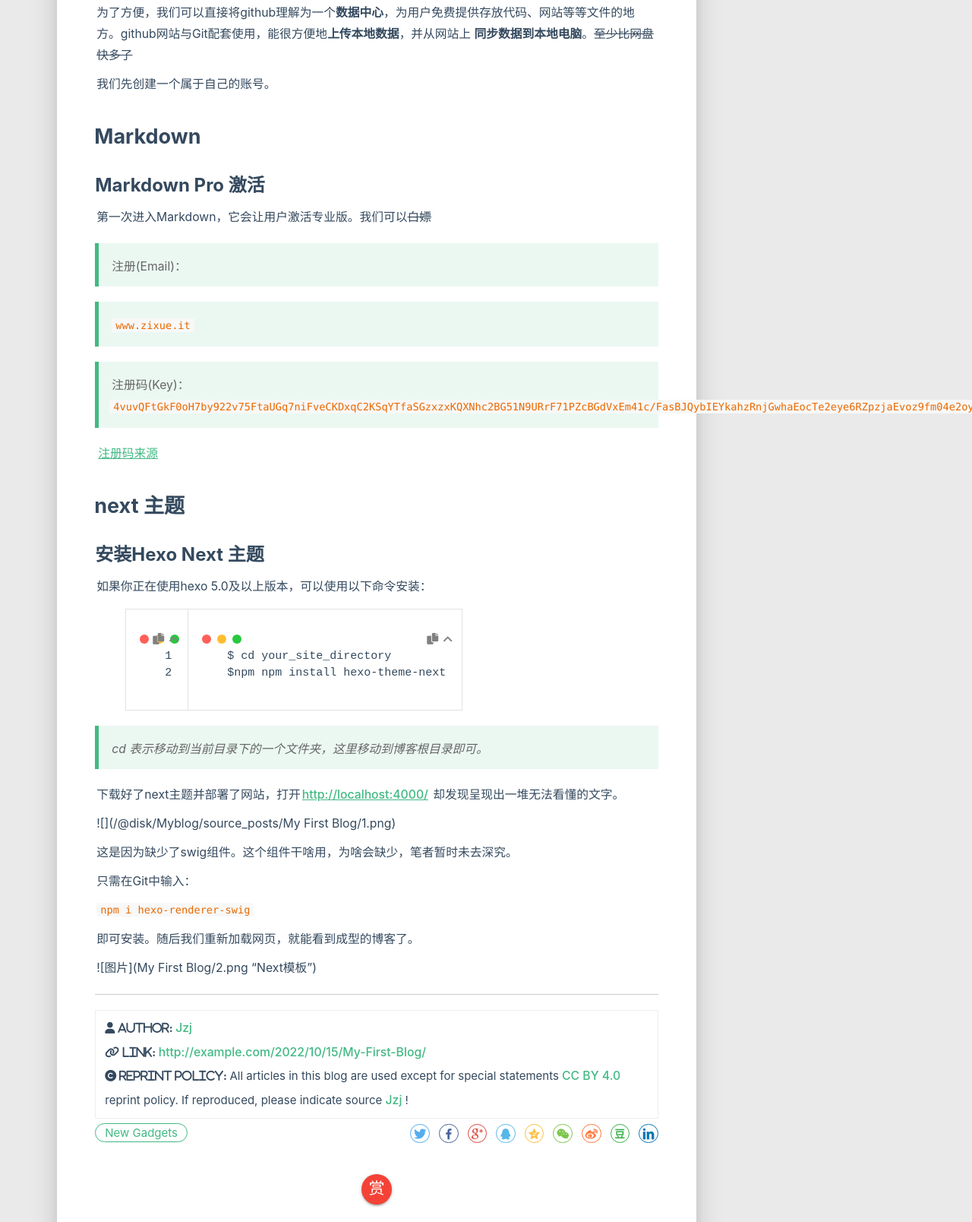
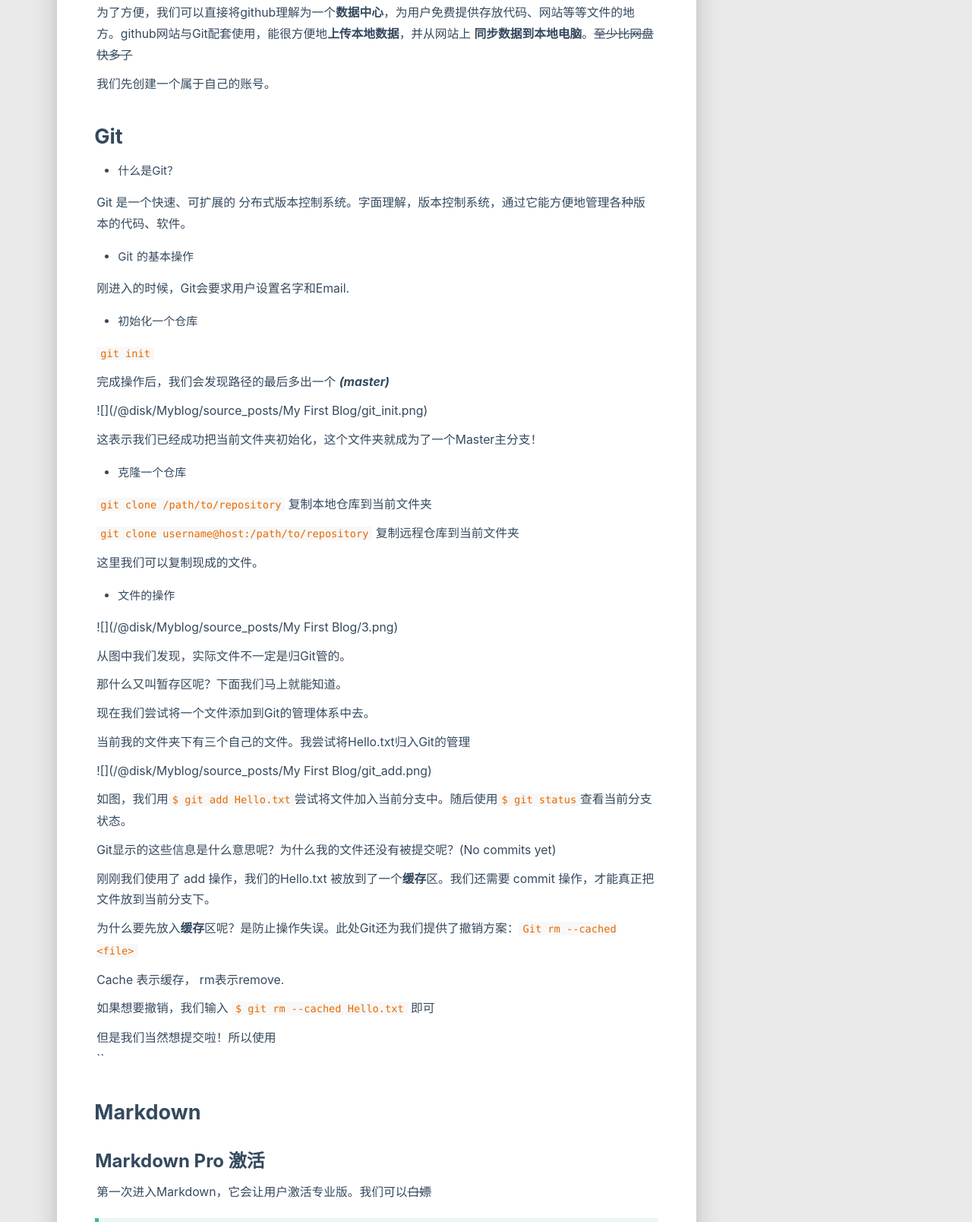
Before and after one commit to Tsumgo/Tsumgo.github.io, a plain HTML site: page 2022/10/15/My-First-Blog/index.html in a window 1280 px wide. Shown: the part 872-2480 px from the top of the page at 76% size. Drawn offline with Linux system fonts and the light colour scheme; some packages are replaced by stand-ins of ours; no server answers; a script that the page names is missing.

Commit message:
Site updated: 2022-10-17 23:41:10

```diff
--- a/2022/10/15/My-First-Blog/index.html
+++ b/2022/10/15/My-First-Blog/index.html
@@ -411,6 +411,43 @@
 </ul>
 <p>为了方便，我们可以直接将github理解为一个<strong>数据中心</strong>，为用户免费提供存放代码、网站等等文件的地方。github网站与Git配套使用，能很方便地<strong>上传本地数据</strong>，并从网站上 <strong>同步数据到本地电脑</strong>。<del>至少比网盘快多了</del></p>
 <p>我们先创建一个属于自己的账号。</p>
+<h2 id="Git"><a href="#Git" class="headerlink" title="Git"></a>Git</h2><ul>
+<li>什么是Git？</li>
+</ul>
+<p>Git  是一个快速、可扩展的 分布式版本控制系统。字面理解，版本控制系统，通过它能方便地管理各种版本的代码、软件。</p>
+<ul>
+<li>Git 的基本操作</li>
+</ul>
+<p>刚进入的时候，Git会要求用户设置名字和Email.</p>
+<ul>
+<li>初始化一个仓库</li>
+</ul>
+<p><code>git init</code></p>
+<p>完成操作后，我们会发现路径的最后多出一个 <em><strong>(master)</strong></em></p>
+<p>![](D:\Myblog\source_posts\My First Blog\git_init.png)</p>
+<p>这表示我们已经成功把当前文件夹初始化，这个文件夹就成为了一个Master主分支！</p>
+<ul>
+<li>克隆一个仓库</li>
+</ul>
+<p><code>git clone /path/to/repository</code>   复制本地仓库到当前文件夹</p>
+<p><code>git clone username@host:/path/to/repository</code> 复制远程仓库到当前文件夹</p>
+<p>这里我们可以复制现成的文件。</p>
+<ul>
+<li>文件的操作</li>
+</ul>
+<p>![](D:\Myblog\source_posts\My First Blog\3.png)</p>
+<p>从图中我们发现，实际文件不一定是归Git管的。</p>
+<p>那什么又叫暂存区呢？下面我们马上就能知道。</p>
+<p>现在我们尝试将一个文件添加到Git的管理体系中去。</p>
+<p>当前我的文件夹下有三个自己的文件。我尝试将Hello.txt归入Git的管理</p>
+<p>![](D:\Myblog\source_posts\My First Blog\git_add.png)</p>
+<p>如图，我们用<code>$ git add Hello.txt</code>尝试将文件加入当前分支中。随后使用<code>$ git status</code>查看当前分支状态。</p>
+<p>Git显示的这些信息是什么意思呢？为什么我的文件还没有被提交呢？(No commits yet)</p>
+<p>刚刚我们使用了 add 操作，我们的Hello.txt 被放到了一个<strong>缓存</strong>区。我们还需要 commit 操作，才能真正把文件放到当前分支下。</p>
+<p>为什么要先放入<strong>缓存</strong>区呢？是防止操作失误。此处Git还为我们提供了撤销方案：<code>Git rm --cached &lt;file&gt;</code></p>
+<p>Cache 表示缓存， rm表示remove.</p>
+<p>如果想要撤销，我们输入 <code>$ git rm --cached Hello.txt</code> 即可</p>
+<p>但是我们当然想提交啦！所以使用<br>&#96;&#96;</p>
 <h2 id="Markdown"><a href="#Markdown" class="headerlink" title="Markdown"></a>Markdown</h2><h3 id="Markdown-Pro-激活"><a href="#Markdown-Pro-激活" class="headerlink" title="Markdown Pro 激活"></a>Markdown Pro 激活</h3><p>第一次进入Markdown，它会让用户激活专业版。我们可以<del>白嫖</del></p>
 <blockquote>
 <p>注册(Email)：</p>
```
